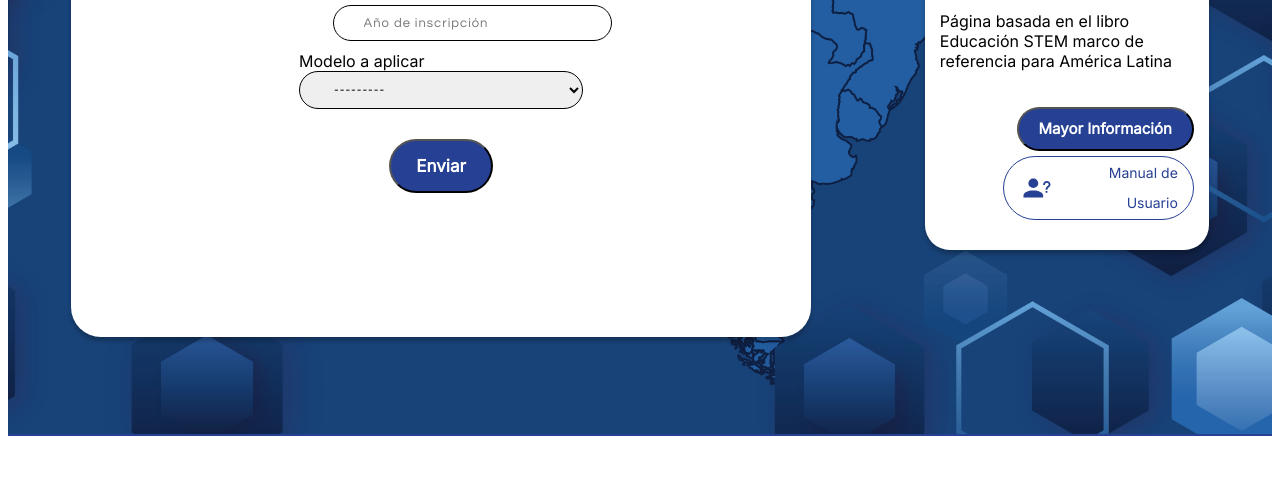
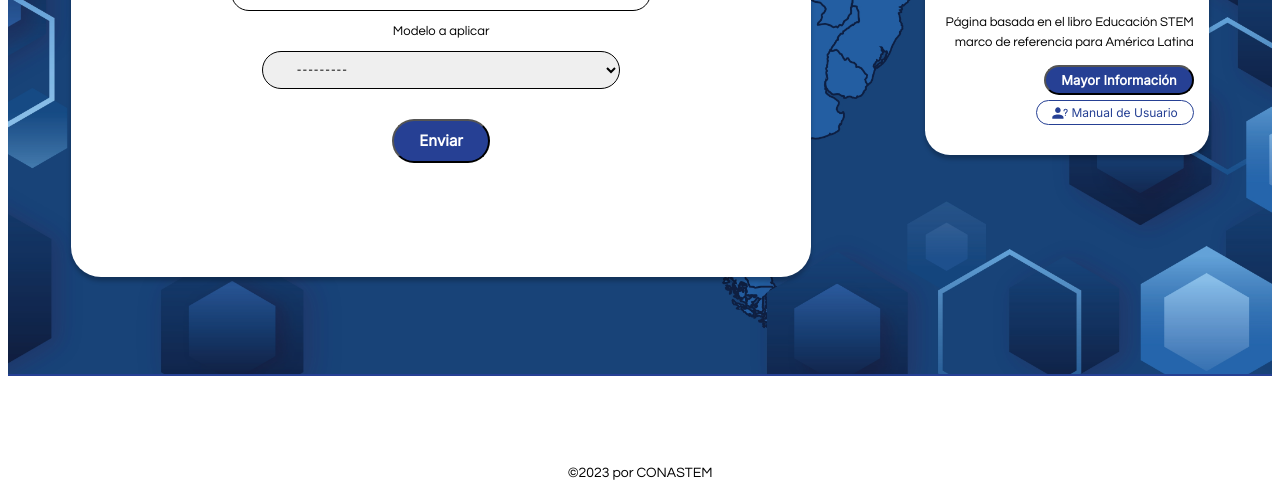
Before and after one commit to programateacademy/c9-conastem, a Django app: page /database/ in a window 1280 px wide. Shown: the part 886-1376 px from the top of the page. Run offline with Django 4.2, Linux system fonts and the light colour scheme.

Commit message:
Update mejoras estilos formulario Institucion Changes to be committed: 	modified:   CONASTEM/DataBase/static/styles/records_detail.css 	modified:   CONASTEM/DataBase/templates/registro_new.html

```diff
--- a/CONASTEM/DataBase/static/styles/records_detail.css
+++ b/CONASTEM/DataBase/static/styles/records_detail.css
@@ -174,38 +177,43 @@ h1 {
 .item {
     display: flex;
     align-items: center;
-    padding: 0px 30px; /* Espacio entre cada campo */
-    width: 70%;
+    width: 100%;
     justify-content: center;
     align-items: center;
 }
 
 input,
-option,
 select {
-    width: 100%;
+    width: 70%;
     border-radius: 50px;
     font-size: 13px;
     font-family: Questrial;
     font-weight: 400;
     letter-spacing: 1px;
-    padding-left: 30px;
-    padding-right: 30px;
-    padding-top: 10px;
-    padding-bottom: 10px;
+    padding: 10px 30px;
     border-radius: 50px;
     border: 1px black solid;
     justify-content: center;
     align-items: center;
 }
 
+.input {
+    width: 100%;
+    justify-content: center;
+    align-items: center;
+    flex-direction: column;
+    gap: 10px;
+    display: flex;
+
+}
+
 .submit {
     text-align: center;
     color: white;
-    font-size: 17px;
+    font-size: 15px;
     font-family: Inter;
     font-weight: 600;
-    line-height: 30px;
+    line-height: 20px;
     word-wrap: break-word;
     padding: 10px 25px;
     background: #264094;
@@ -311,11 +307,10 @@ select {
 .container3 {
     align-self: stretch;
     height: auto;
-    padding: 30px 15px;
+    padding: 0 15px 30px 15px;
     flex-direction: column;
     justify-content: center;
     align-items: flex-end;
-    gap: 20px;
     display: flex;
 }
 
@@ -329,16 +324,15 @@ select {
     display: inline-flex;
 }
 
-#section3 p {
+p,
+label {
     flex: 1 1 0;
     text-align: right;
     color: black;
-    font-size: 15px;
+    font-size: 13px;
     font-family: Questrial;
-    font-weight: 400;
-    line-height: 30px;
+    line-height: 20px;
     word-wrap: break-word;
-    flex: 1 1 0;
 }
 
 #section2 .buttons {
@@ -358,38 +352,31 @@ select {
 }
 
 .button1 {
-    padding: 5px 20px;
+    padding: 5px 15px;
     background: #264094;
     border-radius: 25px;
     justify-content: center;
     align-items: center;
-    gap: 10px;
     display: inline-flex;
     text-align: center;
-    color: white;
-    font-size: 15px;
+    color: rgb(255, 255, 255);
+    font-size: 13px;
     font-family: Inter;
     font-weight: 600;
-    line-height: 30px;
-    word-wrap: break-word;
 }
 
 .button2 {
     text-align: right;
     color: #264094;
-    font-size: 14px;
+    font-size: 12px;
     font-family: Inter;
     font-weight: 500;
-    line-height: 30px;
-    word-wrap: break-word;
 }
 
 .cnt {
-    width: 191px;
+    width: 100%;
     padding-left: 5px;
     padding-right: 5px;
-    padding-top: 1px;
-    padding-bottom: 1px;
     background: rgba(255, 255, 255, 0.15);
     border-radius: 50px;
     border: 1.50px #264094 solid;
@@ -399,8 +386,7 @@ select {
 }
 
 .cntt {
-    padding-left: 10px;
-    padding-right: 10px;
+    padding: 3px 10px;
     justify-content: center;
     align-items: center;
     display: flex;
@@ -410,12 +396,12 @@ select {
     justify-content: flex-start;
     align-items: center;
     display: flex;
+    gap: 3px;
 }
 
 .c1 {
-    width: 36px;
-    height: 32px;
-    border-radius: 25px;
+    width: auto;
+    height: auto;
     overflow: hidden;
     justify-content: center;
     align-items: center;
@@ -423,17 +409,14 @@ select {
 }
 
 .btn-icon {
-    flex: 1 1 0;
-    align-self: stretch;
-    padding: 15px;
     flex-direction: column;
     justify-content: center;
     align-items: center;
-    gap: 10px;
     display: inline-flex;
 }
 
-#iconManual {
-    width: 27px;
-    height: 19px;
+#iconManual,
+img{
+    width: auto;
+    height: 12px;
 }
--- a/CONASTEM/DataBase/templates/registro_new.html
+++ b/CONASTEM/DataBase/templates/registro_new.html
@@ -59,8 +59,8 @@
                       <div class="popup-content">
                         <h2>¡Registro exitoso!</h2>
                         <div id="close" class="close">
-                          <a href="{%url 'criterio_list'%}"><p class="close1">Continuar</p></a>
-                          <a href="{%url 'responsable_list'%}"><p class="close2">Ver registros</p></a>
+                          <a href="{%url 'criterio_list'%}"><p class="submit">Continuar</p></a>
+                          <a href="{%url 'responsable_list'%}"><p class="submit">Ver registros</p></a>
                         </div>
                       </div>
                     </div>
```
Also changed, not shown: other parts of CONASTEM/DataBase/static/styles/records_detail.css (+10 -19 lines), CONASTEM/db.sqlite3.
